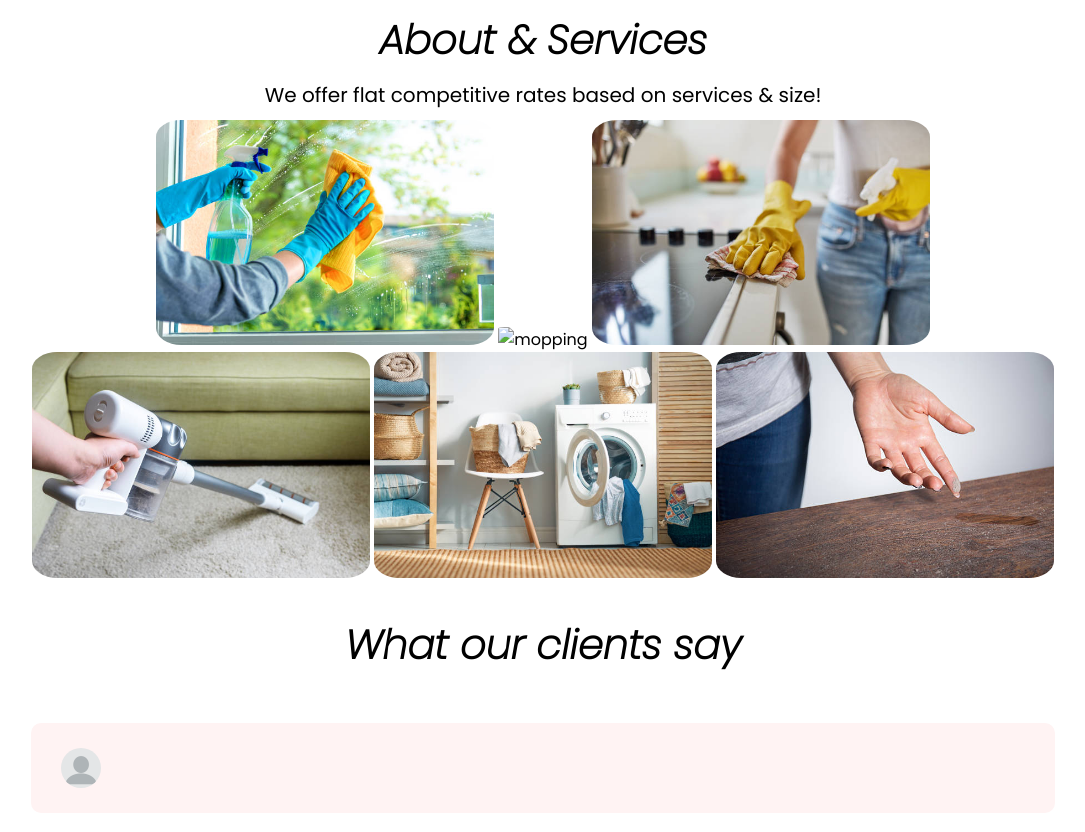
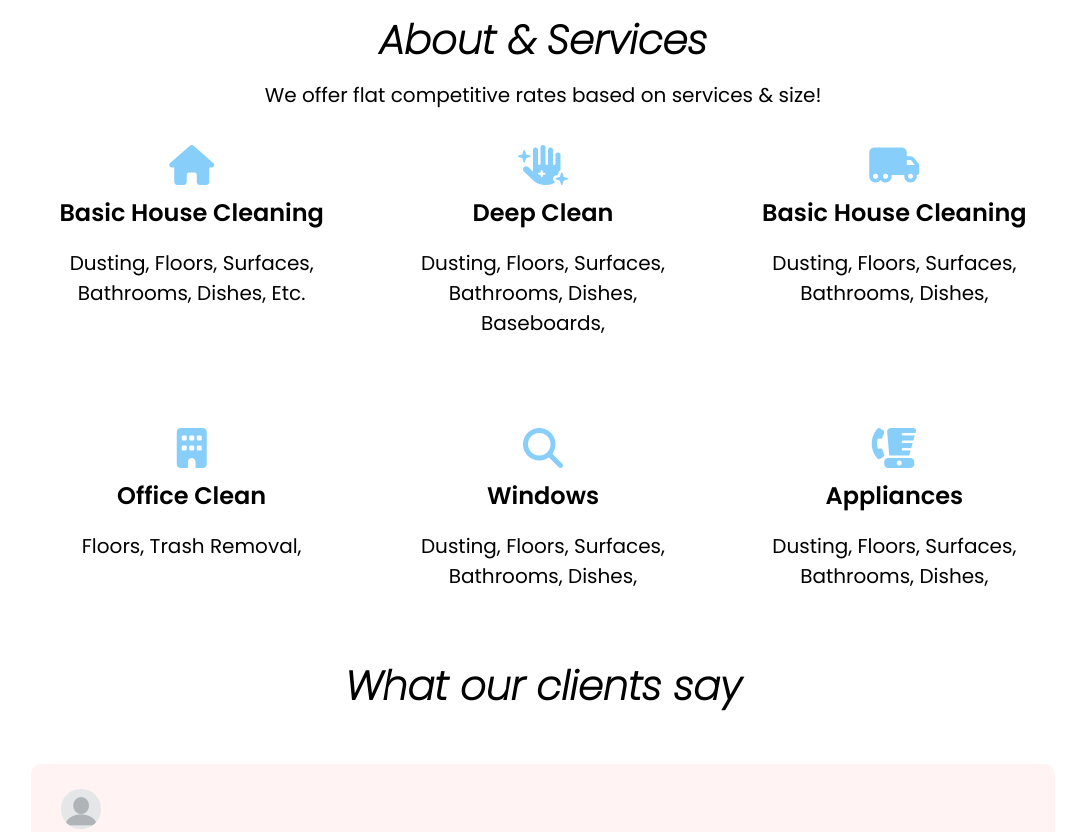
Before and after one commit to pie4fools/1st-Website, a plain HTML site: page index.html in a window 1280 px wide. Shown: the part 840-1672 px from the top of the page, without its empty margins (97-1182 px from the left). Drawn offline with Linux system fonts and the light colour scheme.

Commit message:
Services Overhaul

```diff
--- a/index.html
+++ b/index.html
@@ -53,45 +53,48 @@
  <h1>About & Services</h1>
  <p>We offer flat competitive rates based on services & size!</p>
 
+  <div class="container">
     <div class="row">
-        <div class="about-col">
-            <img src="images/pic2.jpg" alt="window cleaning">
-            <div class="layer">
-                <h3>Windows</h3>
+            <div class="service">
+                <i class="fa-solid fa-house"></i>
+            <h2>Basic House Cleaning</h2>
+            <p>Dusting, Floors, Surfaces, <br>
+            Bathrooms, Dishes, Etc. </p>
         </div>
+        <div class="service">
+            <i class="fa-solid fa-hand-sparkles"></i>
+        <h2>Deep Clean</h2>
+        <p>Dusting, Floors, Surfaces, <br>
+        Bathrooms, Dishes, Baseboards, </p>
     </div>
-        <div class="about-col">
-            <img src="images/pic1.jpg" alt="mopping">
-            <div class="layer">
-                <h3>Floors</h3>
+    <div class="service">
+        <i class="fa-solid fa-truck-moving"></i>
+    <h2>Basic House Cleaning</h2>
+    <p>Dusting, Floors, Surfaces, <br>
+    Bathrooms, Dishes, </p>
 </div>
+<div class="service">
+    <i class="fa-solid fa-building"></i>
+<h2>Office Clean</h2>
+<p>Floors, Trash Removal, <br>
+ </p>
 </div>
-        <div class="about-col">
-            <img src="images/pic3.jpg" alt="surface cleaning">
-            <div class="layer">
-                <h3>Surfaces</h3>
+<div class="service">
+    <i class="fa-solid fa-magnifying-glass"></i>
+<h2>Windows</h2>
+<p>Dusting, Floors, Surfaces, <br>
+Bathrooms, Dishes, </p>
 </div>
-        </div>
-        <div class="about-col">
-            <img src="images/pic4.jpg" alt="vacuuming">
-            <div class="layer">
-                <h3>Vacuuming</h3>
-            </div>
-        </div>
-        <div class="about-col">
-            <img src="images/pic5.jpg" alt="Laundry">
-            <div class="layer">
-                <h3>Laundry</h3>
-            </div>
-        </div>
-        <div class="about-col">
-            <img src="images/pic6.jpg" alt="Dusting">
-            <div class="layer">
-                <h3>Dusting</h3>
+<div class="service">
+    <i class="fa-solid fa-blender-phone"></i>
+<h2>Appliances</h2>
+<p>Dusting, Floors, Surfaces, <br>
+Bathrooms, Dishes, </p>
 </div>
     </div>
 
-    </div>
+
+
 </div>
 </section>
 
--- a/style.css
+++ b/style.css
@@ -178,7 +178,42 @@ nav .fa{
     padding-top: 10px;
     padding-bottom: 10px;
 }
-.about-col{
+.row{
+    display:grid;
+    grid-template-columns: repeat(auto-fit, minmax(250px, 1fr));
+    grid-gap: 30px;
+}
+.service{
+    text-align: center;
+    padding: 25px 10px;
+    border-radius: 5px;
+    cursor: pointer;
+    background: transparent;
+    transition: transform 0.5s, backgroundcolor 0.5s;
+}
+.service i{
+    font-size: 40px;
+    margin-bottom: 10px;
+    color: lightskyblue;
+}
+.service h2{
+    font-weight: 600;
+    margin-bottom: 8px;
+}
+.service:hover{
+    background: gold;
+    color: white;
+    transform: scale(1.05);
+}
+
+
+
+
+
+
+
+
+/* .about-col{
     display: inline;
     border-radius: 10px;
     margin-bottom: 30px;
@@ -212,10 +247,10 @@ nav .fa{
 
 .layer h3:hover{
     /* background: rbga(white); */
-    bottom: 49%;
+    /* bottom: 49%;
     opacity: 1;
     background: rbga(white);
-}
+} */
 .layer h3{
     font-family: 'Poppins';
     font-style: italic;
@@ -236,13 +271,13 @@ nav .fa{
 
 
 }
- .layer:hover h3{
+ /* .layer:hover h3{
      bottom: 49%;
      background: rbga(white);
-     opacity:1;
+     opacity:1; */
 
 
- }
+
 .testimonials {
     width: 80%;
     margin: auto;
```
Lines whose indentation alone changed are shown as unchanged.
